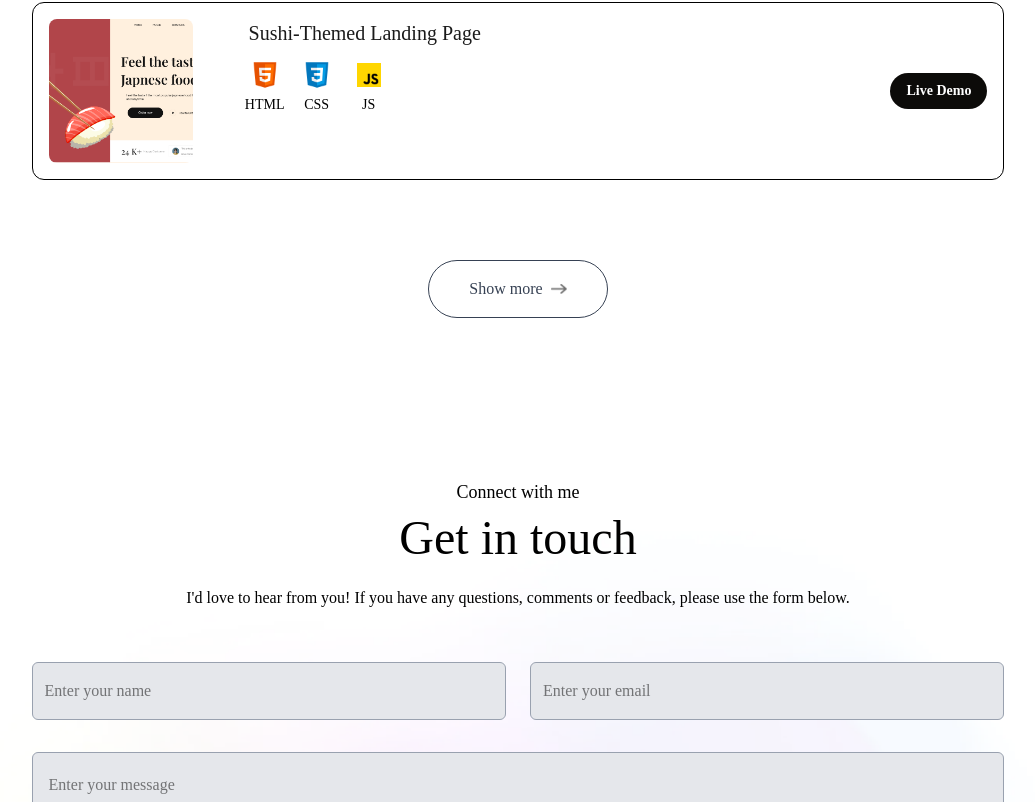
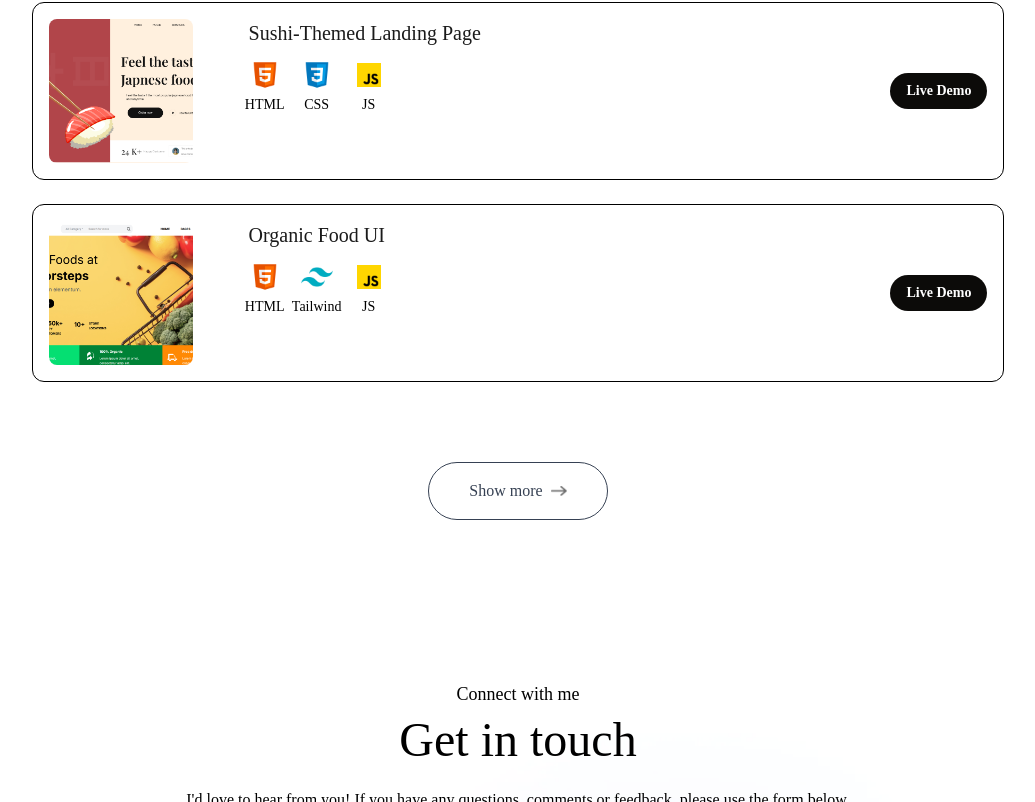
Before and after one commit to Ansari-Soman/Portfolio, a React (Vite) app: page / in a window 1280 px wide. Shown: the part 2306-3108 px from the top of the page, without its empty margins (122-1157 px from the left). Built offline with nearby package versions, Linux system fonts and the light colour scheme; a web font is replaced by a local one.

Commit message:
MORE PORJECT

```diff
--- a/src/components/ExpandableCardDemo.jsx
+++ b/src/components/ExpandableCardDemo.jsx
@@ -296,4 +296,25 @@ const cards = [
       );
     },
   },
+  {
+    title: "Organic Food UI",
+    description: "Responsive landing page for an organic food brand.",
+    src: "/assets/organic-food.png",
+    ctaText: "Live Demo",
+    ctaLink: "https://tailwind-responsive-food.vercel.app/",
+    stack: ["HTML", "Tailwind", "JS"],
+    content: () => {
+      return (
+        <p>
+          This is a responsive landing page built using HTML and Tailwind CSS
+          for an organic food brand. The template includes a modern hero
+          section, featured product cards, promotional banners, and a clean
+          layout optimized for all devices. It demonstrates strong understanding
+          of responsive design, utility-first CSS, and layout structuring using
+          Tailwind. It's a great example of clean, modern UI built without
+          JavaScript.
+        </p>
+      );
+    },
+  },
 ];
```
Also changed, not shown: public/assets/organic-food.png (added).
